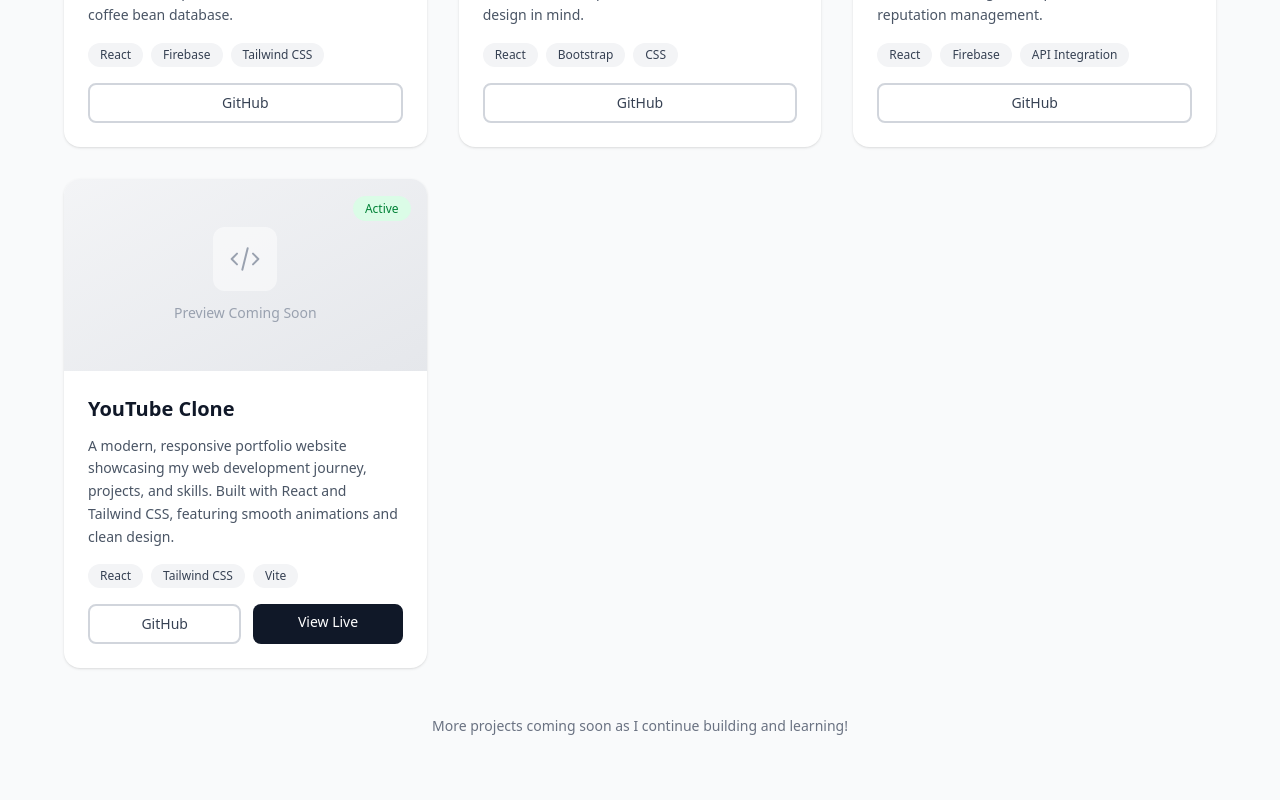
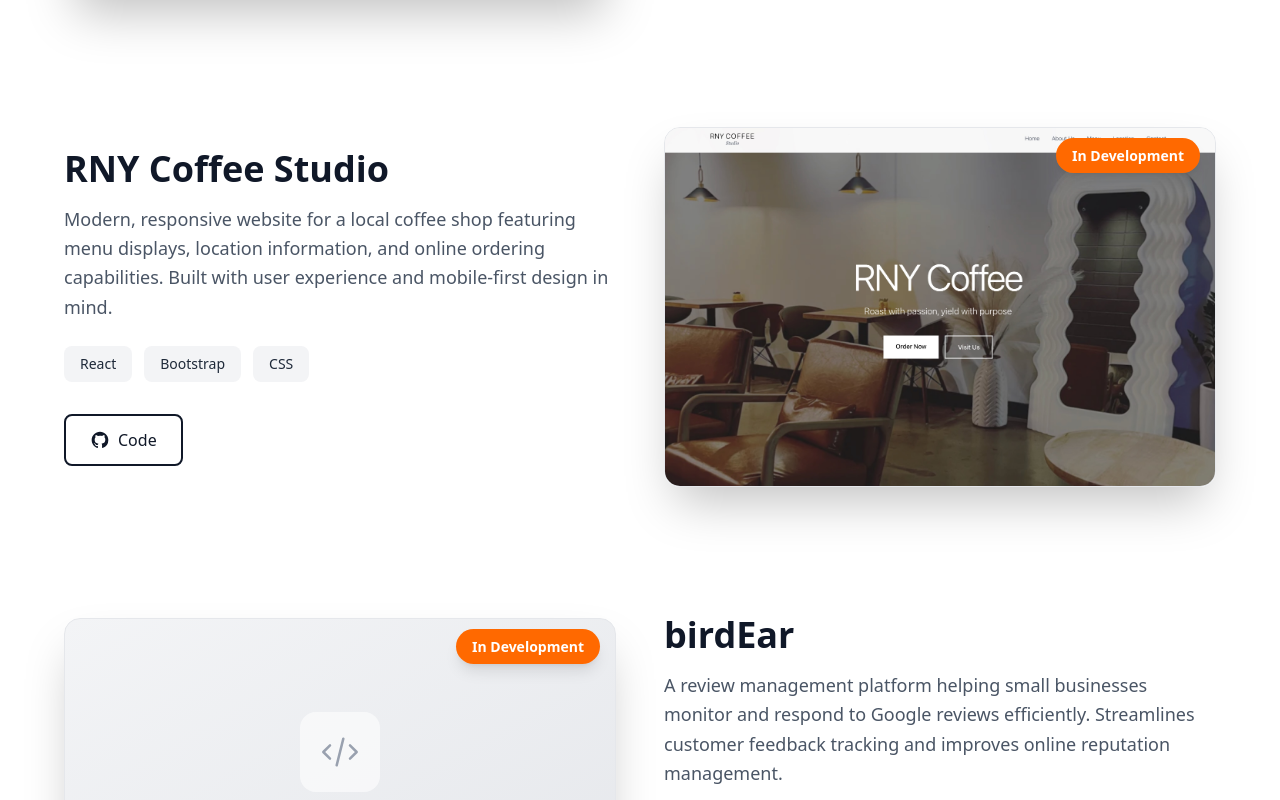
Before and after one commit to ChanYeob1202/my-portfolio, a React (Vite) app: page / in a window 1280 px wide. Shown: the part 3360-4160 px from the top of the page. Built offline with nearby package versions, Linux system fonts and the light colour scheme.

Commit message:
portfolio section edited

```diff
--- a/src/components/Portfolio.jsx
+++ b/src/components/Portfolio.jsx
@@ -7,9 +7,9 @@
       description: "A community-driven platform for coffee enthusiasts to share brewing techniques, reviews, and connect with local roasters. Features user profiles, discussion forums, and a coffee bean database.",
       status: "In Development",
       tech: ["React", "Firebase", "Tailwind CSS"],
-      image: "/img/portfolio/unRoasted.jpg", // You can add an image path later
-      github: "https://github.com/ChanYeob1202/Unroasted", // Update with your actual repo
-      demo: null // Add demo link when deployed
+      image: "/img/portfolio/unRoasted.jpg",
+      github: "https://github.com/ChanYeob1202/Unroasted",
+      demo: null
     },
     {
       title: "RNY Coffee Studio",
@@ -36,16 +36,16 @@
       tech: ["React", "Tailwind CSS", "Vite"],
       image: null,
       github: "https://github.com/ChanYeob1202",
-      demo: "#" // This current site!
+      demo: "#"
     }
   ];
 
   return (
-    <section id="portfolio" className="min-h-screen bg-gray-50 py-20">
+    <section id="portfolio" className="min-h-screen bg-white py-20">
       <div className="max-w-7xl mx-auto px-8 md:px-16 w-full">
         {/* Header */}
-        <div className="text-center max-w-3xl mx-auto mb-16">
-          <h2 className="text-4xl md:text-5xl font-medium text-gray-900 mb-6">
+        <div className="text-center max-w-3xl mx-auto mb-20">
+          <h2 className="text-4xl md:text-5xl font-bold text-gray-900 mb-6">
             My Work
           </h2>
           <p className="text-gray-600 text-lg">
@@ -53,60 +53,70 @@
           </p>
         </div>
 
-        {/* Projects Grid */}
-        <div className="grid md:grid-cols-2 lg:grid-cols-3 gap-8">
+        {/* Projects - Alternating Layout */}
+        <div className="space-y-32">
           {projects.map((project, index) => (
             <div
               key={index}
-              className="bg-white rounded-2xl overflow-hidden shadow-sm hover:shadow-md transition-shadow duration-300 flex flex-col"
+              className={`flex flex-col ${
+                index % 2 === 0 ? 'md:flex-row' : 'md:flex-row-reverse'
+              } gap-8 md:gap-12 items-center`}
             >
-              {/* Project Image/Placeholder */}
-              <div className="bg-gradient-to-br from-gray-100 to-gray-200 h-48 flex items-center justify-center relative overflow-hidden">
+              {/* Project Image */}
+              <div className="w-full md:w-1/2">
+                <div className="relative group">
                   {project.image ? (
+                    <div className="rounded-2xl overflow-hidden shadow-2xl border border-gray-200 bg-gradient-to-br from-gray-50 to-gray-100">
                       <img
                         src={project.image}
                         alt={project.title}
-                    className="w-full h-full object-cover"
+                        className="w-full h-auto object-cover transform group-hover:scale-105 transition-transform duration-500"
                       />
+                    </div>
                   ) : (
-                  <div className="text-center p-6">
-                    <div className="w-16 h-16 mx-auto mb-3 rounded-xl bg-white/50 flex items-center justify-center">
-                      <svg className="w-8 h-8 text-gray-400" fill="none" stroke="currentColor" viewBox="0 0 24 24">
+                    <div className="rounded-2xl overflow-hidden shadow-2xl border border-gray-200 bg-gradient-to-br from-gray-100 to-gray-200 aspect-video flex items-center justify-center">
+                      <div className="text-center p-8">
+                        <div className="w-20 h-20 mx-auto mb-4 rounded-2xl bg-white/60 flex items-center justify-center">
+                          <svg className="w-10 h-10 text-gray-400" fill="none" stroke="currentColor" viewBox="0 0 24 24">
                             <path strokeLinecap="round" strokeLinejoin="round" strokeWidth={1.5} d="M10 20l4-16m4 4l4 4-4 4M6 16l-4-4 4-4" />
                           </svg>
                         </div>
-                    <p className="text-gray-400 text-sm">Preview Coming Soon</p>
+                        <p className="text-gray-500 text-lg font-medium">Preview Coming Soon</p>
+                      </div>
                     </div>
                   )}
 
-                {/* Status Badge */}
+                  {/* Status Badge on Image */}
                   <div className="absolute top-4 right-4">
-                  <span className={`px-3 py-1 rounded-full text-xs font-medium ${
+                    <span className={`px-4 py-2 rounded-full text-sm font-semibold shadow-lg ${
                       project.status === "Active"
-                      ? "bg-green-100 text-green-700"
-                      : "bg-amber-100 text-amber-700"
+                        ? "bg-green-500 text-white"
+                        : "bg-orange-500 text-white"
                     }`}>
                       {project.status}
                     </span>
                   </div>
                 </div>
+              </div>
 
               {/* Project Info */}
-              <div className="p-6 flex-1 flex flex-col">
-                <h3 className="text-xl font-semibold text-gray-900 mb-3">
+              <div className="w-full md:w-1/2 space-y-6">
+                <div>
+                  <h3 className="text-3xl md:text-4xl font-bold text-gray-900 mb-4">
                     {project.title}
                   </h3>
 
-                <p className="text-gray-600 text-sm leading-relaxed mb-4 flex-1">
+                  <p className="text-gray-600 text-base md:text-lg leading-relaxed">
                     {project.description}
                   </p>
+                </div>
 
                 {/* Tech Stack */}
-                <div className="flex flex-wrap gap-2 mb-4">
+                <div className="flex flex-wrap gap-3">
                   {project.tech.map((tech, i) => (
                     <span
                       key={i}
-                      className="px-3 py-1 bg-gray-100 text-gray-700 text-xs rounded-full"
+                      className="px-4 py-2 bg-gray-100 text-gray-800 text-sm font-medium rounded-lg"
                     >
                       {tech}
                     </span>
@@ -114,15 +124,18 @@
                 </div>
 
                 {/* Links */}
-                <div className="flex gap-3">
+                <div className="flex gap-4 pt-2">
                   {project.github && (
                     <a
                       href={project.github}
                       target="_blank"
                       rel="noopener noreferrer"
-                      className="flex-1 text-center px-4 py-2 border-2 border-gray-300 rounded-lg text-sm text-gray-700 hover:border-gray-900 hover:bg-gray-900 hover:text-white transition-all"
+                      className="inline-flex items-center gap-2 px-6 py-3 border-2 border-gray-900 rounded-lg text-base font-medium text-gray-900 hover:bg-gray-900 hover:text-white transition-all"
                     >
-                      GitHub
+                      <svg className="w-5 h-5" fill="currentColor" viewBox="0 0 24 24">
+                        <path fillRule="evenodd" d="M12 2C6.477 2 2 6.484 2 12.017c0 4.425 2.865 8.18 6.839 9.504.5.092.682-.217.682-.483 0-.237-.008-.868-.013-1.703-2.782.605-3.369-1.343-3.369-1.343-.454-1.158-1.11-1.466-1.11-1.466-.908-.62.069-.608.069-.608 1.003.07 1.531 1.032 1.531 1.032.892 1.53 2.341 1.088 2.91.832.092-.647.35-1.088.636-1.338-2.22-.253-4.555-1.113-4.555-4.951 0-1.093.39-1.988 1.029-2.688-.103-.253-.446-1.272.098-2.65 0 0 .84-.27 2.75 1.026A9.564 9.564 0 0112 6.844c.85.004 1.705.115 2.504.337 1.909-1.296 2.747-1.027 2.747-1.027.546 1.379.202 2.398.1 2.651.64.7 1.028 1.595 1.028 2.688 0 3.848-2.339 4.695-4.566 4.943.359.309.678.92.678 1.855 0 1.338-.012 2.419-.012 2.747 0 .268.18.58.688.482A10.019 10.019 0 0022 12.017C22 6.484 17.522 2 12 2z" clipRule="evenodd" />
+                      </svg>
+                      Code
                     </a>
                   )}
                   {project.demo && (
@@ -130,9 +143,12 @@
                       href={project.demo}
                       target="_blank"
                       rel="noopener noreferrer"
-                      className="flex-1 text-center px-4 py-2 bg-gray-900 rounded-lg text-sm text-white hover:bg-gray-700 transition-all"
+                      className="inline-flex items-center gap-2 px-6 py-3 bg-gray-900 rounded-lg text-base font-medium text-white hover:bg-gray-700 transition-all"
                     >
-                      {project.status === "Active" ? "View Live" : "Coming Soon"}
+                      <svg className="w-5 h-5" fill="none" stroke="currentColor" viewBox="0 0 24 24">
+                        <path strokeLinecap="round" strokeLinejoin="round" strokeWidth={2} d="M10 6H6a2 2 0 00-2 2v10a2 2 0 002 2h10a2 2 0 002-2v-4M14 4h6m0 0v6m0-6L10 14" />
+                      </svg>
+                      Live Demo
                     </a>
                   )}
                 </div>
@@ -141,9 +157,9 @@
           ))}
         </div>
 
-        {/* Optional: Add more projects message */}
-        <div className="text-center mt-12">
-          <p className="text-gray-500 text-sm">
+        {/* Bottom message */}
+        <div className="text-center mt-24">
+          <p className="text-gray-500 text-base">
             More projects coming soon as I continue building and learning!
           </p>
         </div>
```
Lines whose indentation alone changed are shown as unchanged.
